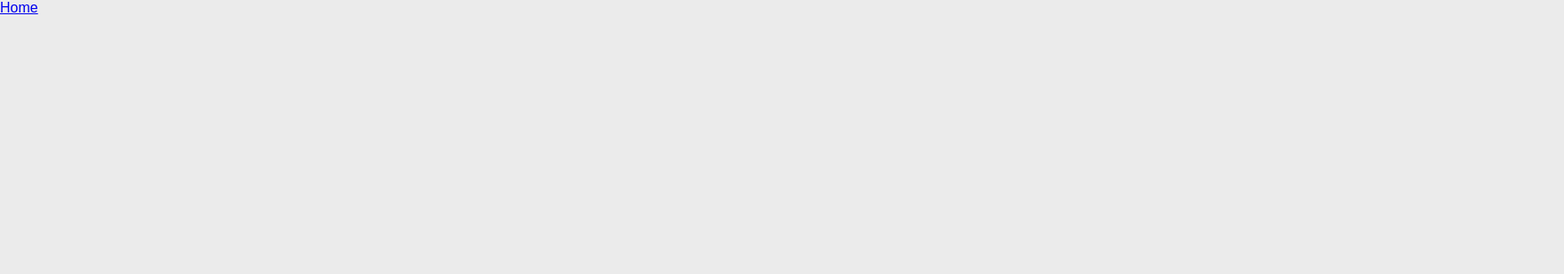
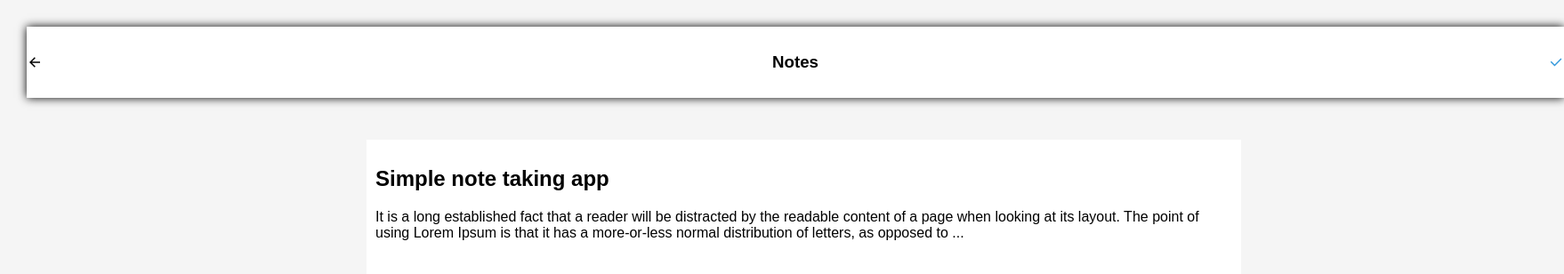
Before and after one commit to zympl/notes-web, a plain HTML site: page editor.html in a window 1280 px wide. Shown: the whole page at 89% size, 1758 px wide, since content can reach past the window. Drawn offline with Linux system fonts and the light colour scheme.

Commit message:
editnotepage

```diff
--- a/editor.html
+++ b/editor.html
@@ -6,8 +6,19 @@
 </head>
 
 <body>
-
-    <a href="index.html">Home</a>
+    <div class="head">
+     <a class="heading" href="index.html"><svg xmlns="http://www.w3.org/2000/svg" viewBox="0 0 24 24" width="18" height="18"><path fill="none" d="M0 0h24v24H0z"/><path d="M7.828 11H20v2H7.828l5.364 5.364-1.414 1.414L4 12l7.778-7.778 1.414 1.414z"/></svg>
+     </a>
+       <div class ="flex1"><h3 class="header"> Notes</h3></div>
+       <a class="header-link" href="#"><svg xmlns="http://www.w3.org/2000/svg" viewBox="0 0 24 24" width="18" height="18"><path fill="none" d="M0 0h24v24H0z"/><path d="M10 15.172l9.192-9.193 1.415 1.414L10 18l-6.364-6.364 1.414-1.414z" fill="rgba(50,152,219,1)"/></svg></a>
+    </div>
+    <div class="title">
+      <h2>
+       Simple note taking app
+      </h2>
+      <p>
+       It is a long established fact that a reader will be distracted by the readable content of a page when looking at its layout. The point of <br>using Lorem Ipsum is that it has a more-or-less normal distribution of letters, as opposed to ...
+      </p>
+    </div>
 </body>
-
-</html>
+ </html>
--- a/styles.css
+++ b/styles.css
@@ -129,3 +129,41 @@ body {
     font-size: 24px;
     color: var(--text-primary);
 }
+body {
+    margin: 20px;
+    background-color:whitesmoke;
+    position: relative;
+    width: 1728px;
+    height: 1117px;
+  }
+  .head{
+    background-color: white;
+    margin: 10px;
+    border-radius: none;
+    display: flex;
+    padding: 0px;
+    border: 10px;
+    justify-content: space-between;
+    align-items: center;
+    color: black;
+    position: absolute;
+    width: 1728px;
+    height: 80px;
+    left: 0px;
+    top: 0px;
+    box-shadow: 0px 0px 10px;
+  }
+  .title{
+    display: 0;
+    background-color: white;
+    margin:10px;
+    padding: 10px;
+    text-align:start;
+    border:40px;
+    position: absolute;
+    width: 963px;
+    height: 943px;
+    left: 382px;
+    top: 127px;
+
+  }
```
